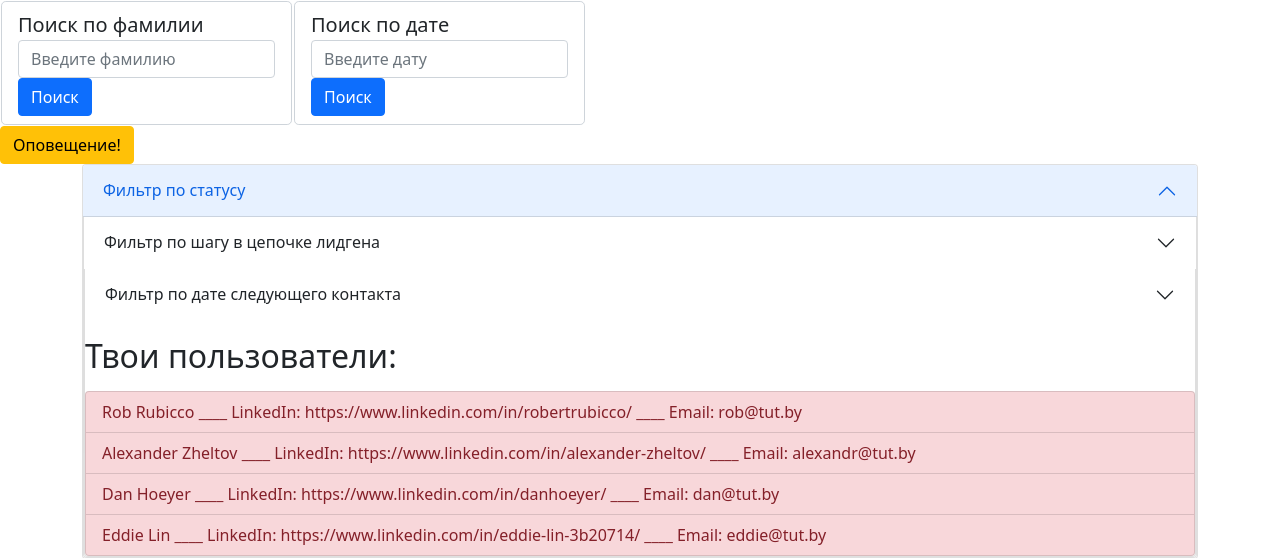
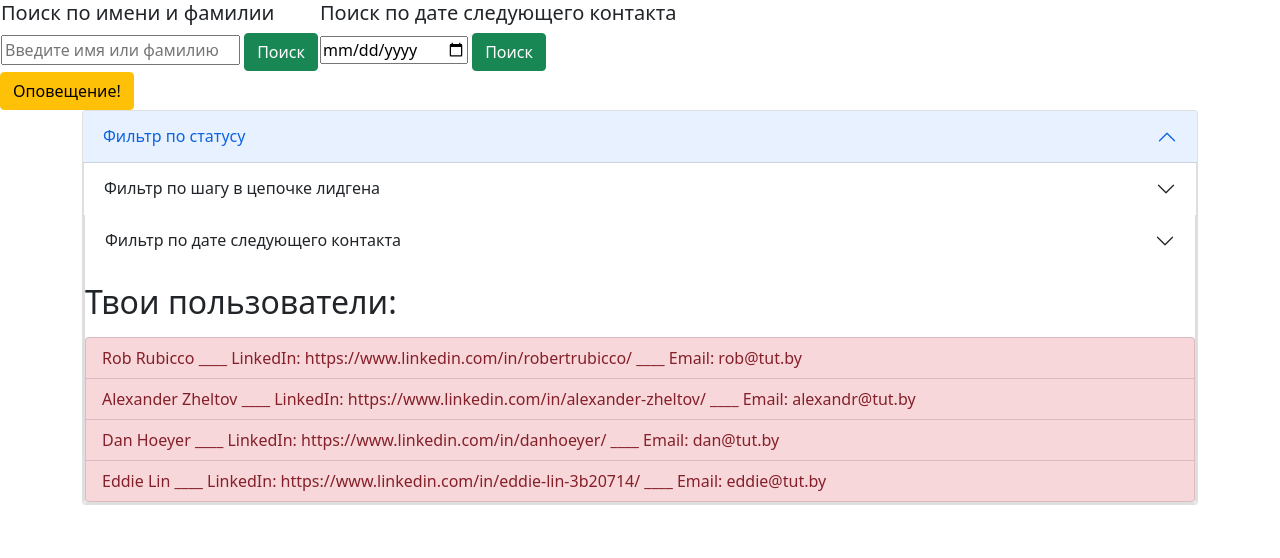
Before and after one commit to Nikita5390/My_projects, a Django app: page /users/list/ in a window 1280 px wide. Shown: the part 56-614 px from the top of the page. Run offline with Django 4.2, Linux system fonts and the light colour scheme; data comes from the database, SQL or seed files in the repository.

Commit message:
"added search func"

```diff
--- a/Fideware_crm/crm/templates/crm/user_delete.html
+++ b/Fideware_crm/crm/templates/crm/user_delete.html
@@ -7,7 +7,8 @@
 <form method="post">
     {% csrf_token %}
     <div class="d-grid gap-2 col-6 mx-auto">
-        <h3 class="h4 my-4">А ты уверен, что хочешь удалить этого пользователя "{{ object.name }} {{object.last_name}}"?</h3>
+        <h3 class="h4 my-4">А ты уверен, что хочешь удалить этого пользователя "{{ object.name }}
+            {{object.last_name}}"?</h3>
 
         {{ form }}
 
--- a/Fideware_crm/crm/templates/crm/user_detail.html
+++ b/Fideware_crm/crm/templates/crm/user_detail.html
@@ -82,7 +82,7 @@
                 </td>
             </tr>
         </table>
-        <ul class="nav nav-pills justify-content-end" >
+        <ul class="nav nav-pills justify-content-end">
             <li class="nav-item">
                 <a class="btn btn-warning" href="{% url 'user-update' user.pk %}">Изменить</a>
             </li>
--- a/Fideware_crm/crm/templates/crm/user_list.html
+++ b/Fideware_crm/crm/templates/crm/user_list.html
@@ -7,22 +7,22 @@
 <table>
     <tr>
         <td>
-        <form>
-            <div class="form-control form-control-lg" type="text">
-                <label for="InputFamily">Поиск по фамилии</label>
-                <input class="form-control" id="InputFamily" placeholder="Введите фамилию">
-                <button type="submit" class="btn btn-primary">Поиск</button>
+            <div class="search-bar w3layouts-newsletter">
+                <h5 class="sear-head editContent">Поиск по имени и фамилии</h5>
+                <form action="{% url 'user-list' %}">
+                    <input type="search" placeholder="Введите имя или фамилию" name="search">
+                    <button type="submit" class="btn btn-success">Поиск</button>
+                </form>
             </div>
-        </form>
         </td>
         <td>
-        <form>
-            <div class="form-control form-control-lg" type="text">
-                <label for="InputDate">Поиск по дате</label>
-                <input class="form-control" id="InputDate" placeholder="Введите дату">
-                <button type="submit" class="btn btn-primary" href="{% url 'user-list' %}?status=Запрос отправлен">Поиск</button>
+            <div class="search-bar w3layouts-newsletter">
+                <h5 class="sear-head editContent">Поиск по дате следующего контакта</h5>
+                <form action="{% url 'user-list' %}">
+                    <input type="date" placeholder="Введите дату" name="search_date">
+                    <button type="submit" class="btn btn-success">Поиск</button>
+                </form>
             </div>
-        </form>
         </td>
     </tr>
 </table>
@@ -31,53 +31,80 @@
     <div class="accordion" id="accordionExample">
         <div class="accordion-item">
             <h2 class="accordion-header" id="headingOne">
-      <button class="accordion-button" type="button" data-bs-toggle="collapse" data-bs-target="#collapseOne" aria-expanded="true" aria-controls="collapseOne">
+                <button class="accordion-button" type="button" data-bs-toggle="collapse" data-bs-target="#collapseOne"
+                        aria-expanded="true" aria-controls="collapseOne">
                     Фильтр по статусу
                 </button>
             </h2>
-    <div id="collapseOne" class="accordion-collapse collapse" aria-labelledby="headingOne" data-bs-parent="#accordionExample">
+            <div id="collapseOne" class="accordion-collapse collapse" aria-labelledby="headingOne"
+                 data-bs-parent="#accordionExample">
                 <div class="accordion-body">
-        <a class="btn btn-outline-primary" href="{% url 'user-list' %}?status=Запрос отправлен" role="button">Запрос отправлен</a>
-        <a class="btn btn-outline-primary" href="{% url 'user-list' %}?status=Отмена запроса" role="button">Отмена запроса</a>
-        <a class="btn btn-outline-primary" href="{% url 'user-list' %}?status=Повторный запрос" role="button">Повторный запрос</a>
-        <a class="btn btn-outline-primary" href="{% url 'user-list' %}?status=В контактах" role="button">В контактах</a>
-        <a class="btn btn-outline-primary" href="{% url 'user-list' %}?status=Не сейчас" role="button">Не сейчас</a>
-        <a class="btn btn-outline-primary" href="{% url 'user-list' %}?status=Хочет узнать больше" role="button">Хочет узнать больше</a>
-        <a class="btn btn-outline-primary" href="{% url 'user-list' %}?status=Готов созвониться" role="button">Готов созвониться</a>
-        <a class="btn btn-outline-primary" href="{% url 'user-list' %}?status=Назначен звонок" role="button">Назначен звонок</a>
-        <a class="btn btn-outline-primary" href="{% url 'user-list' %}?status=Состоялся звонок" role="button">Состоялся звонок</a>
+                    <a class="btn btn-outline-primary" href="{% url 'user-list' %}?status=Запрос отправлен"
+                       role="button">Запрос отправлен</a>
+                    <a class="btn btn-outline-primary" href="{% url 'user-list' %}?status=Отмена запроса" role="button">Отмена
+                        запроса</a>
+                    <a class="btn btn-outline-primary" href="{% url 'user-list' %}?status=Повторный запрос"
+                       role="button">Повторный запрос</a>
+                    <a class="btn btn-outline-primary" href="{% url 'user-list' %}?status=В контактах" role="button">В
+                        контактах</a>
+                    <a class="btn btn-outline-primary" href="{% url 'user-list' %}?status=Не сейчас" role="button">Не
+                        сейчас</a>
+                    <a class="btn btn-outline-primary" href="{% url 'user-list' %}?status=Хочет узнать больше"
+                       role="button">Хочет узнать больше</a>
+                    <a class="btn btn-outline-primary" href="{% url 'user-list' %}?status=Готов созвониться"
+                       role="button">Готов созвониться</a>
+                    <a class="btn btn-outline-primary" href="{% url 'user-list' %}?status=Назначен звонок"
+                       role="button">Назначен звонок</a>
+                    <a class="btn btn-outline-primary" href="{% url 'user-list' %}?status=Состоялся звонок"
+                       role="button">Состоялся звонок</a>
                     <a class="btn btn-outline-primary" href="{% url 'user-list' %}?status=Сконвертирован" role="button">Сконвертирован</a>
-        <a class="btn btn-outline-primary" href="{% url 'user-list' %}?status=Не целевая аудитория" role="button">Не целевая аудитория</a>
-        <a class="btn btn-outline-primary" href="{% url 'user-list' %}?status=Не пишите мне больше" role="button">Не пишите мне больше</a>
-        <a class="btn btn-outline-primary" href="{% url 'user-list' %}?status=Удалил" role="button">Удалил</a>
+                    <a class="btn btn-outline-primary" href="{% url 'user-list' %}?status=Не целевая аудитория"
+                       role="button">Не целевая аудитория</a>
+                    <a class="btn btn-outline-primary" href="{% url 'user-list' %}?status=Не пишите мне больше"
+                       role="button">Не пишите мне больше</a>
+                    <a class="btn btn-outline-primary" href="{% url 'user-list' %}?status=Удалил"
+                       role="button">Удалил</a>
                 </div>
             </div>
             <div class="accordion-item">
                 <h2 class="accordion-header" id="headingTwo">
-      <button class="accordion-button collapsed" type="button" data-bs-toggle="collapse" data-bs-target="#collapseTwo" aria-expanded="false" aria-controls="collapseTwo">
+                    <button class="accordion-button collapsed" type="button" data-bs-toggle="collapse"
+                            data-bs-target="#collapseTwo" aria-expanded="false" aria-controls="collapseTwo">
                         Фильтр по шагу в цепочке лидгена
                     </button>
                 </h2>
-    <div id="collapseTwo" class="accordion-collapse collapse" aria-labelledby="headingTwo" data-bs-parent="#accordionExample">
+                <div id="collapseTwo" class="accordion-collapse collapse" aria-labelledby="headingTwo"
+                     data-bs-parent="#accordionExample">
                     <div class="accordion-body">
-        <a class="btn btn-outline-success" href="{% url 'user-list' %}?step=Поблагодарили за коннект" role="button">Поблагодарили за коннект</a>
-        <a class="btn btn-outline-success" href="{% url 'user-list' %}?step=Отправили полезный контект" role="button">Отправили полезный контект</a>
-        <a class="btn btn-outline-success" href="{% url 'user-list' %}?step=Отправили опрос" role="button">Отправили опрос</a>
-        <a class="btn btn-outline-success" href="{% url 'user-list' %}?step=Отправили наш кейс" role="button">Отправили наш кейс</a>
-        <a class="btn btn-outline-success" href="{% url 'user-list' %}?step=Предложили созвониться" role="button">Предложили созвониться</a>
-        <a class="btn btn-outline-success" href="{% url 'user-list' %}?step=Пнули раз" role="button">Пнули раз</a>
-        <a class="btn btn-outline-success" href="{% url 'user-list' %}?step=Пнули два" role="button">Пнули два</a>
-        <a class="btn btn-outline-success" href="{% url 'user-list' %}?step=Пнули на почту" role="button">Пнули на почту</a>
-        <a class="btn btn-outline-success" href="{% url 'user-list' %}?step=Повторно пнули на почту" role="button">Повторно пнули на почту</a>
+                        <a class="btn btn-outline-success" href="{% url 'user-list' %}?step=Поблагодарили за коннект"
+                           role="button">Поблагодарили за коннект</a>
+                        <a class="btn btn-outline-success" href="{% url 'user-list' %}?step=Отправили полезный контект"
+                           role="button">Отправили полезный контект</a>
+                        <a class="btn btn-outline-success" href="{% url 'user-list' %}?step=Отправили опрос"
+                           role="button">Отправили опрос</a>
+                        <a class="btn btn-outline-success" href="{% url 'user-list' %}?step=Отправили наш кейс"
+                           role="button">Отправили наш кейс</a>
+                        <a class="btn btn-outline-success" href="{% url 'user-list' %}?step=Предложили созвониться"
+                           role="button">Предложили созвониться</a>
+                        <a class="btn btn-outline-success" href="{% url 'user-list' %}?step=Пнули раз" role="button">Пнули
+                            раз</a>
+                        <a class="btn btn-outline-success" href="{% url 'user-list' %}?step=Пнули два" role="button">Пнули
+                            два</a>
+                        <a class="btn btn-outline-success" href="{% url 'user-list' %}?step=Пнули на почту"
+                           role="button">Пнули на почту</a>
+                        <a class="btn btn-outline-success" href="{% url 'user-list' %}?step=Повторно пнули на почту"
+                           role="button">Повторно пнули на почту</a>
                     </div>
                 </div>
                 <div class="accordion-item">
                     <h2 class="accordion-header" id="headingThree">
-      <button class="accordion-button collapsed" type="button" data-bs-toggle="collapse" data-bs-target="#collapseThree" aria-expanded="false" aria-controls="collapseThree">
+                        <button class="accordion-button collapsed" type="button" data-bs-toggle="collapse"
+                                data-bs-target="#collapseThree" aria-expanded="false" aria-controls="collapseThree">
                             Фильтр по дате следующего контакта
                         </button>
                     </h2>
-    <div id="collapseThree" class="accordion-collapse collapse" aria-labelledby="headingThree" data-bs-parent="#accordionExample">
+                    <div id="collapseThree" class="accordion-collapse collapse" aria-labelledby="headingThree"
+                         data-bs-parent="#accordionExample">
                         <div class="accordion-body">
                             <a class="btn btn-outline-danger" href="{% url 'users_date_filter' pk=1 %}" role="button">Сегодня</a>
                             <a class="btn btn-outline-danger" href="{% url 'users_date_filter' pk=2 %}" role="button">Завтра</a>
@@ -93,10 +120,12 @@
 
                         {% for user in object_list %}
                         <a href="{% url 'user-detail' user.pk %}"
-           class="list-group-item list-group-item-action list-group-item-danger">{{ user.name }} {{user.last_name}} ____
+                           class="list-group-item list-group-item-action list-group-item-danger">{{ user.name }}
+                            {{user.last_name}} ____
                             LinkedIn: {{user.linkedin}} ____ Email: {{user.email}}</a>
                         {% empty %}
-        <a href="{% url 'user-add'%}" class="list-group-item list-group-item-action ">Попробуй добавь какого-нибудь
+                        <a href="{% url 'user-add'%}" class="list-group-item list-group-item-action ">Попробуй добавь
+                            какого-нибудь
                             пользователя... </a>
                         {% endfor %}
 
--- a/Fideware_crm/crm/urls.py
+++ b/Fideware_crm/crm/urls.py
@@ -1,6 +1,6 @@
 from django.urls import path
-from .views import UserCreateView, UserListView, UserDetailView, UserDeleteView, UserUpdateView, users_date_filter
-
+from .views import UserCreateView, UserListView, UserDetailView, UserDeleteView, \
+    UserUpdateView, users_date_filter
 
 urlpatterns = [
     path("add/", view=UserCreateView.as_view(), name="user-add"),
@@ -9,4 +9,5 @@ urlpatterns = [
     path("<str:pk>/delete", view=UserDeleteView.as_view(), name="user-delete"),
     path("<str:pk>/update", view=UserUpdateView.as_view(), name="user-update"),
     path("filter/<int:pk>", view=users_date_filter, name="users_date_filter"),
+
 ]
--- a/Fideware_crm/crm/views.py
+++ b/Fideware_crm/crm/views.py
@@ -11,9 +11,7 @@ from .models import User
 from django.shortcuts import render
 from datetime import datetime, timedelta
 import requests
-from .serializer import UserSerializer
-
-
+from django.db.models import Q
 
 
 class UserCreateView(CreateView):
@@ -32,12 +30,19 @@ class UserListView(ListView):
         status = self.request.GET.get("status")
         step = self.request.GET.get("step")
         next_contact = self.request.GET.get("next_contact")
+        search_query = self.request.GET.get("search", "")
+        search_name_query = self.request.GET.get("search_name", "")
+
         result = User.objects.all()
         pk = 0
         if status:
             result = User.objects.filter(status=status)
         if step:
             result = User.objects.filter(step=step)
+        if search_query:
+            result = User.objects.filter(Q(last_name__icontains=search_query) | Q(name__icontains=search_query))
+        if search_name_query:
+            result = User.objects.order_by("name")
         return result
 
 
@@ -56,12 +61,6 @@ class UserDeleteView(DeleteView):
 
 
 class UserUpdateView(UpdateView):
-    # data = User.objects.all()
-    # def post(self, request, *args, **kwargs):
-    #     serializer = User.objects.all()
-    #     serializer.is_valid(raise_exception=True)
-    #     serializer.save()
-
     template_name: str = "crm/user_update.html"
     form_class: type = UserForm
     model = User
@@ -84,5 +83,4 @@ def users_date_filter(request, pk):
     if pk == 4:
         now = datetime.now()
         users = User.objects.filter(next_contact__lte=now.date())
-    print(users)
     return render(request, "crm/user_list.html", {"object_list": users})
--- a/Fideware_crm/linkedin_crm/urls.py
+++ b/Fideware_crm/linkedin_crm/urls.py
@@ -16,7 +16,6 @@ Including another URLconf
 from django.contrib import admin
 from django.urls import path, include
 
-
 urlpatterns = [
     path('admin/', admin.site.urls),
     path('users/', include('crm.urls')),
```
Also changed, not shown: Fideware_crm/crm/models.py (+1 -25 lines), Fideware_crm/crm/serializer.py (deleted, +0 -15 lines). Lines whose indentation alone changed are shown as unchanged.
